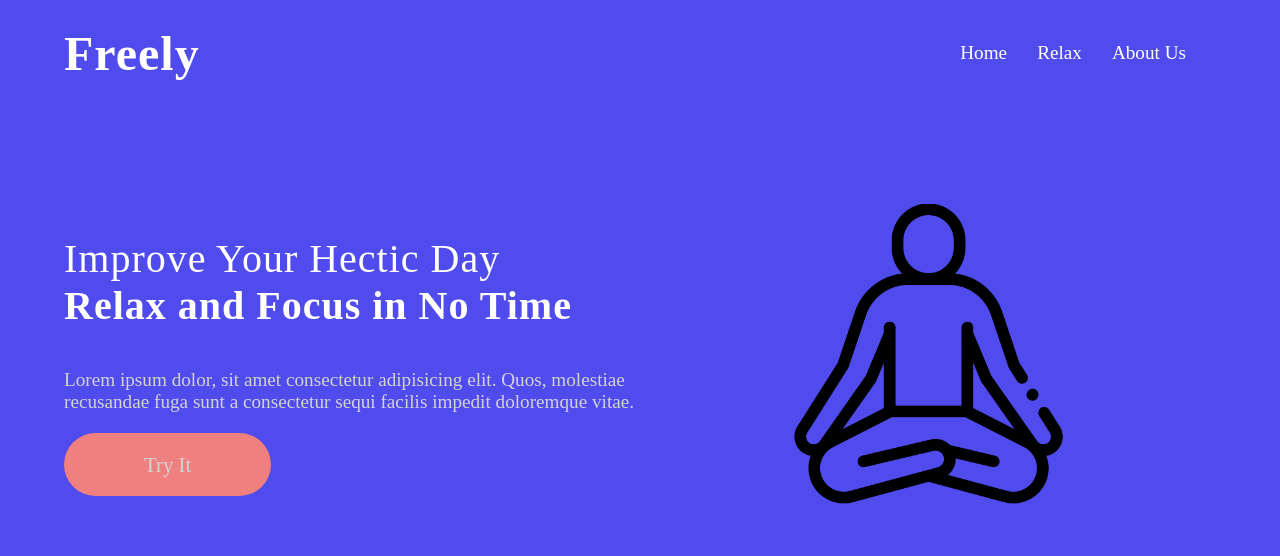
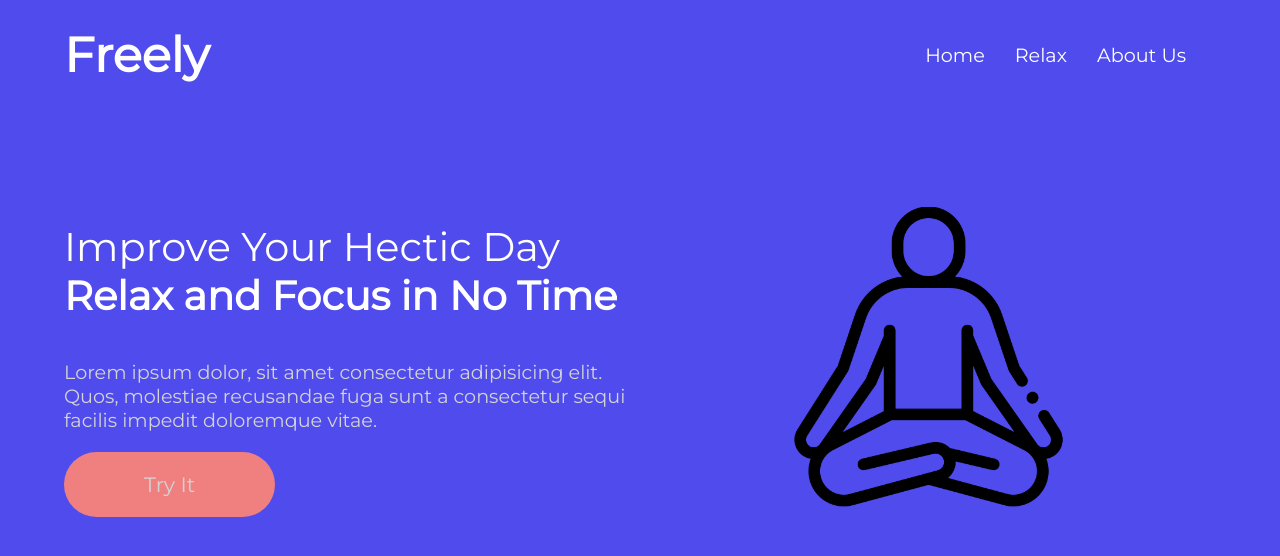
Before and after one commit to jlaluces123/Freely, a React (Create React App) app in the folder freely/: page / in a window 1280 px wide. Shown: the top 556 px of the page. Built offline with nearby package versions, Linux system fonts and the light colour scheme.

Commit message:
Font Import: Imported Montserrat font

```diff
--- a/freely/public/index.html
+++ b/freely/public/index.html
@@ -10,6 +10,7 @@
       user's mobile device or desktop. See https://developers.google.com/web/fundamentals/web-app-manifest/
     -->
     <link rel="manifest" href="%PUBLIC_URL%/manifest.json" />
+    <link href="https://fonts.googleapis.com/css?family=Montserrat&display=swap" rel="stylesheet">
     <!--
       Notice the use of %PUBLIC_URL% in the tags above.
       It will be replaced with the URL of the `public` folder during the build.
--- a/freely/src/component/home/home.css
+++ b/freely/src/component/home/home.css
@@ -14,7 +14,6 @@
 .home__header {
   font-size: 2.5rem;
   font-weight: 100;
-  letter-spacing: 1px;
 }
 
 .home__header--bold {
--- a/freely/src/component/navigation/navigation.css
+++ b/freely/src/component/navigation/navigation.css
@@ -8,7 +8,6 @@
 
 .navigation__header {
   font-size: 3rem;
-  letter-spacing: 1px;
 }
 
 .navigation__list {
--- a/freely/src/index.css
+++ b/freely/src/index.css
@@ -19,6 +19,7 @@
   --primaryText: white;
   --secondaryText: lightgrey;
   --homeMargin: 0 5%;
+  font-family: 'Montserrat', sans-serif;
 }
 
 html {
```
